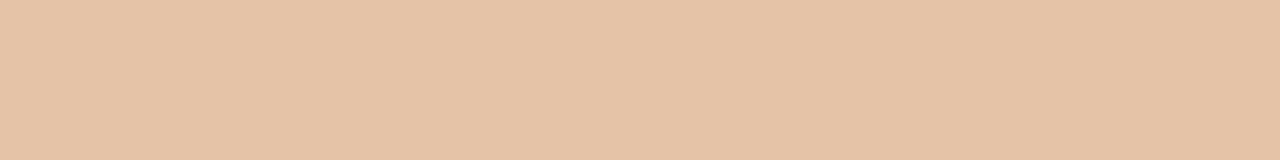
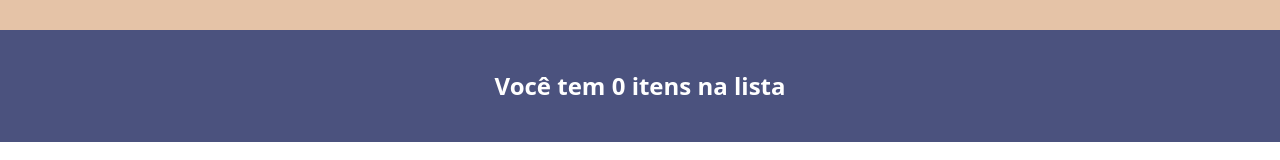
Before and after one commit to AlexSzefezuk/pppr-academia, a React (Vite) app: page / in a window 1280 px wide. Shown: the part 490-650 px from the top of the page. Built offline with nearby package versions, Linux system fonts and the light colour scheme.

Commit message:
fix: 0 items in footer message

```diff
--- a/src/app.jsx
+++ b/src/app.jsx
@@ -58,7 +58,7 @@ const Form = ({ onItemsChange }) => {
 
 const ItemsList = ({ items, onSaveItem, onItemRemove }) => {
   return (
-    <div className="w-full h-screen bg-[#E5C3A7]">
+    <div className="w-full bg-[#E5C3A7]">
       <div className="flex justify-center items-center gap-12 flex-wrap mx-auto max-w-7xl text-white py-9">
         {items.map((item) => (
           <div
@@ -103,9 +103,13 @@ const Footer = ({ items }) => {
 
   return (
     <div className=" text-white flex items-center justify-center font-semibold text-2xl w-full h-28 bg-[#4B527E]">
-      <p>{`Você tem ${numberOfItems} ite${
-        SingularOrPlural ? "m" : "ns"
-      } e já guardou ${numberOfSavedItems} (${percentOfSavedItems}%)`}</p>
+      <p>
+        {numberOfItems === 0
+          ? "Você tem 0 itens na lista"
+          : `Você tem ${numberOfItems} ite${
+              SingularOrPlural ? "m" : "ns"
+            } e já guardou ${numberOfSavedItems} (${percentOfSavedItems}%)`}
+      </p>
     </div>
   )
 }
```
